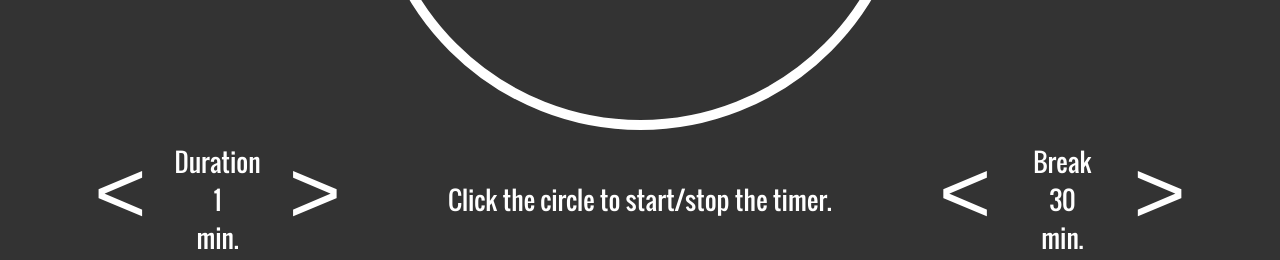
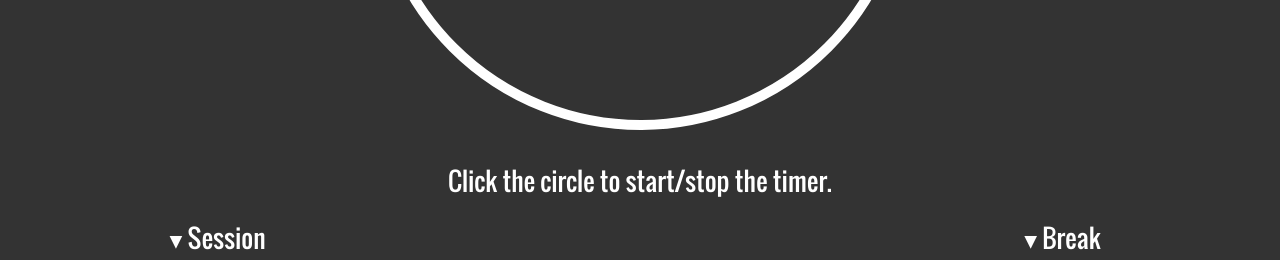
Before and after one commit to Jon1701/FCC-PomodoroTimer, a website: page source/index.html in a window 1280 px wide. Shown: the part 540-800 px from the top of the page. Drawn offline with nearby package versions, Linux system fonts and the light colour scheme; files that its build step writes are made by us from their sources.

Commit message:
Changed Break/Session controls to be toggled by a sliding menu

```diff
--- a/source/index.html
+++ b/source/index.html
@@ -82,14 +82,18 @@
       <div id="app-controls" class="controls text-center">
 
         <div class="control duration">
-          <div class="container-control" id="parent-duration">
-            <div class="minus">&lt;</div>
+          <div class="container-control hidden" id="parent-duration">
+            <div class="minus">&minus;</div>
             <div class="info">
               <div class="name">Duration</div>
               <div class="value">1</div>
               <div class="name minute">min.</div>
             </div>
-            <div class="plus">&gt;</div>
+            <div class="plus">&plus;</div>
+          </div>
+
+          <div class="btn-slidemenu" id="btn-slide-duration">
+            <span class="triangle">&#9662;</span> Session
           </div>
         </div>
 
@@ -98,16 +102,21 @@
         </div>
 
         <div class="control break">
-          <div class="container-control" id="parent-break">
-            <div class="minus">&lt;</div>
+          <div class="container-control hidden" id="parent-break">
+            <div class="minus">&minus;</div>
             <div class="info">
               <div class="name">Break</div>
               <div class="value">30</div>
               <div class="name minute">min.</div>
             </div>
-            <div class="plus">&gt;</div>
+            <div class="plus">&plus;</div>
+          </div>
+
+          <div class="btn-slidemenu" id="btn-slide-break">
+            <span class="triangle">&#9662;</span> Break
           </div>
         </div>
+
 
       </div>
 
--- a/source/stylesheets/stylesheet.scss
+++ b/source/stylesheets/stylesheet.scss
@@ -136,3 +136,9 @@ body {
   }
 
 }
+
+.btn-slidemenu:hover {
+  background-color: #FFFFFF;
+  color: #333333;
+
+}
```
